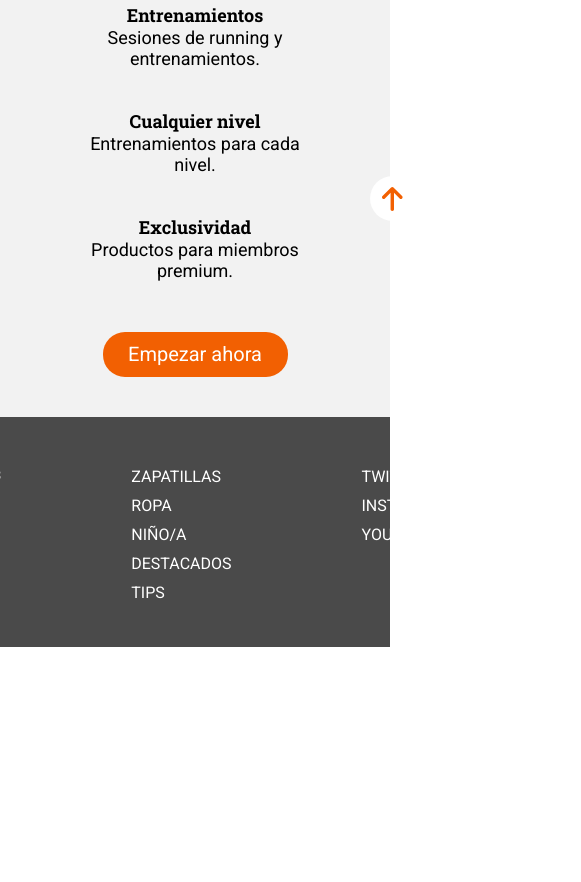
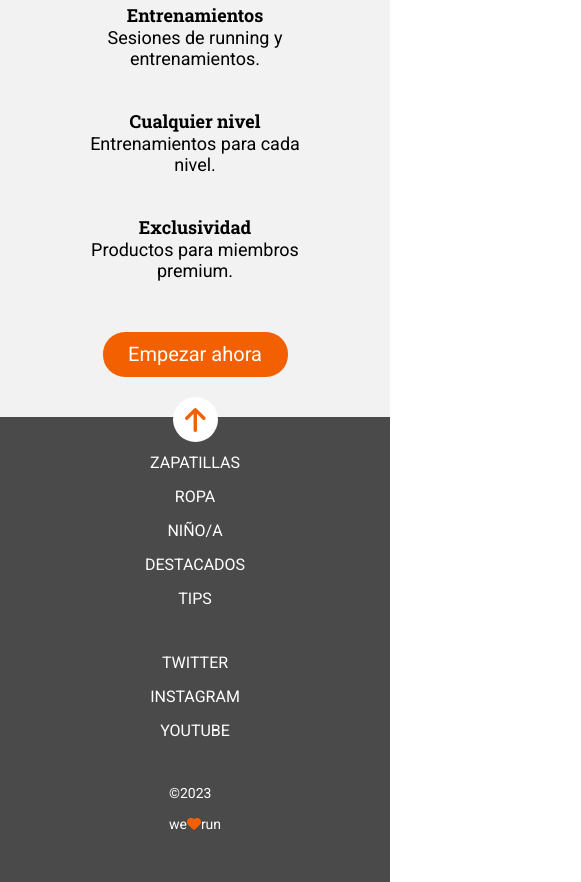
Before and after one commit to Adalab/modulo-1-evaluacion-final-teresatoledo, a website built with Vite: page src/index.html in a window 390 px wide. Shown: the part 1303-2185 px from the top of the page, 581 px wide, since content can reach past the window. Before the commit the page ends 1950 px from the top, so only its background shows below. Built offline with nearby package versions, Linux system fonts and the light colour scheme.

Commit message:
Add media query to footer

```diff
--- a/src/partials/footer.html
+++ b/src/partials/footer.html
@@ -4,14 +4,14 @@
         <li class="footer__list--li">©2023</li>
         <li class="footer__list--li">we<i class="fa-solid fa-heart footer__ul--heart"></i>run</li>
     </ul>
-    <ul class="footer__list">
+    <ul class="footer__list footer__list1">
         <li class="footer__list--li"><a class="footer__list--a" href="https://adalab.es/">Zapatillas</a></li>
         <li class="footer__list--li"><a class="footer__list--a" href="https://adalab.es/">Ropa</a></li>
         <li class="footer__list--li"><a class="footer__list--a" href="https://adalab.es/">Niño/a</a></li>
         <li class="footer__list--li"><a class="footer__list--a" href="https://adalab.es/">Destacados</a></li>
         <li class="footer__list--li"><a class="footer__list--a" href="https://adalab.es/">Tips</a></li>
     </ul>
-    <ul class="footer__list">
+    <ul class="footer__list footer__list2">
         <li class="footer__list--li"><a class="footer__list--a" href="https://adalab.es/">Twitter</a></li>
         <li class="footer__list--li"><a class="footer__list--a" href="https://adalab.es/">Instagram</a></li>
         <li class="footer__list--li"><a class="footer__list--a" href="https://adalab.es/">Youtube</a></li>
--- a/src/scss/layout/_footer.scss
+++ b/src/scss/layout/_footer.scss
@@ -1,35 +1,59 @@
 .footer {
     background-color: $color-greyish;
+    display: flex;
+    flex-direction: column;
+    justify-content: center;
+    align-items: center;
+    height: 465px;
+    @media (min-width: 768px) {
         height: 230px;
-    display: flex;
         flex-direction: row;
-    justify-content: center;
         padding-left: 150px;
         padding-top: 50px;
+    }
 
     &__ul {
         color: $color-white;
         font-size: 1.4rem;
         font-family: $Roboto;
         list-style: none;
+        order: 3;
+        @media (min-width: 768px) {
             padding-right: 130px;
+        }
         &--heart{
             color: $color-orange;
     }
     }
     &__list {
+        display: flex;
+        flex-direction: column;
+        align-items: center;
         font-size: 1.6rem;
         font-family: $Roboto;
         list-style: none;
         text-transform: uppercase;
+        padding-bottom: 30px;
+        @media (min-width: 768px) {
             padding-right: 130px;
+            padding-bottom: 0px;
+        }
         &--li {
+            padding-bottom: 15px;
+            @media (min-width: 768px) {
                 padding-bottom: 10px;
+            }
         }
         &--a {
             color: $color-white;
             text-decoration: none;
         }
+    }
+    &__list1 {
+        order: 1;
+    }
+    &__list2 {
+        order: 2;
     }
     &__link {
         background-image: url(/images/ico-arrow.svg);
@@ -40,7 +64,12 @@
         width: 45px;
         height: 45px;
         position: absolute;
-        bottom: -680px;
+        margin-bottom: 460px;
+        /*margin-bottom: 370px;
+        transform: translate(-50%, -100%);*/
+        @media (min-width: 768px) {
             left: 370px;
+            margin-bottom: 280px;
         }
     }
+}
```
Lines whose indentation alone changed are shown as unchanged.
